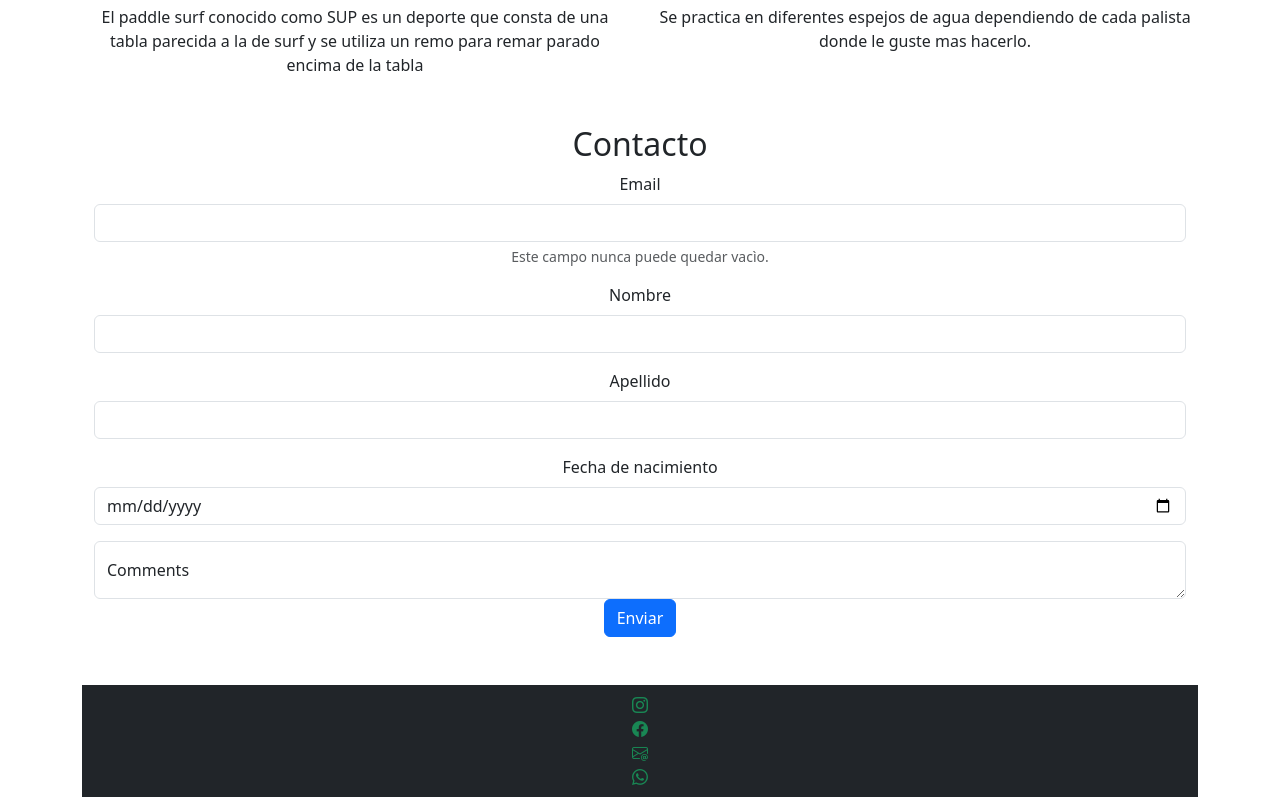
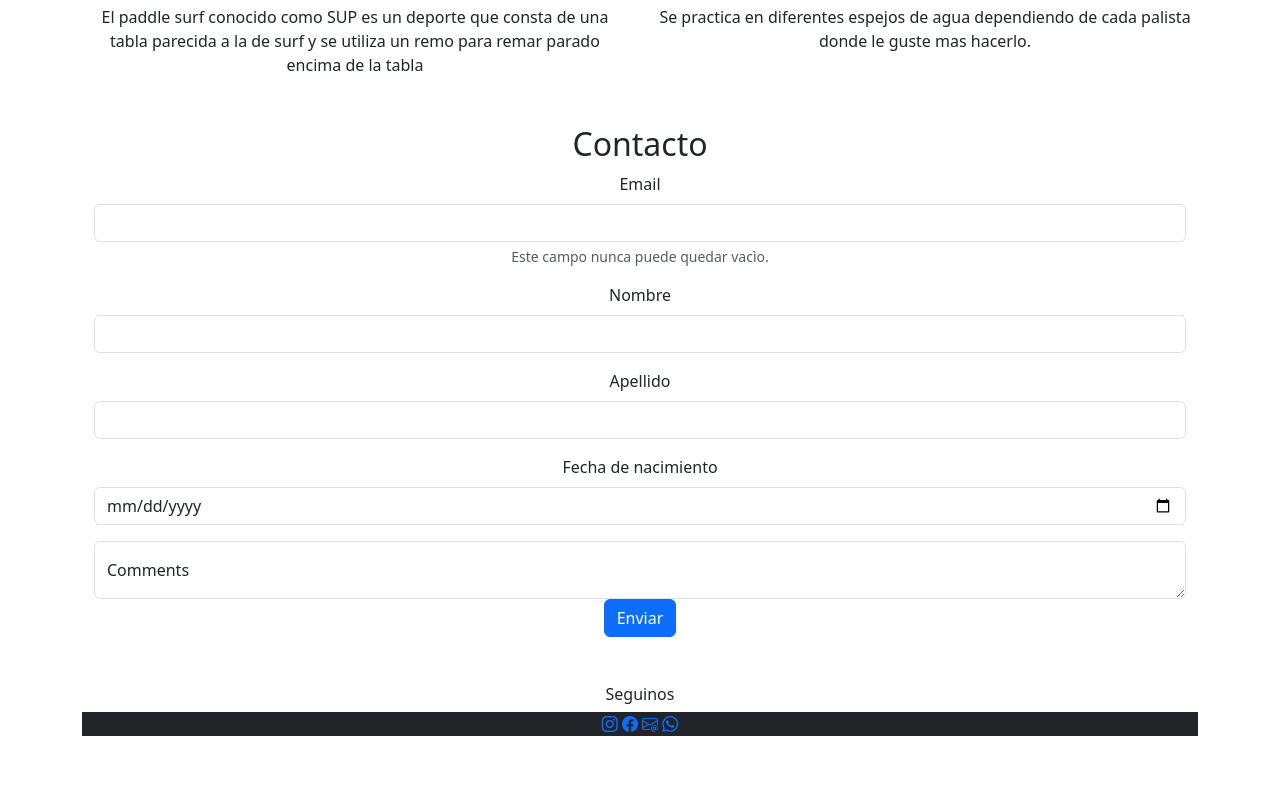
Before and after one commit to jaccapi/Preentrega3---jacqueline-Capitani, a plain HTML site: page index.html in a window 1280 px wide. Shown: the part 843-1640 px from the top of the page. After the commit the page ends 1579 px from the top, so only its background shows below. Drawn offline with nearby package versions, Linux system fonts and the light colour scheme.

Commit message:
actualizados

```diff
--- a/index.html
+++ b/index.html
@@ -61,7 +61,7 @@
                     <div class="card-body">
                         <h5 class="card-title">Disciplinas del SUP</h5>
                         <p class="card-text">Podemos encontrar diferentes disciplinas dentro del SUP, para mas información haz click debajo</p>
-                        <a href="#" class="btn btn-primary">Más Información</a>
+                        <a href="#" class="btn btn-primary" target="_blank">Más Información</a>
                     </div>
                 </div>
             </div>
@@ -70,7 +70,7 @@
                     <div class="card-body">
                         <h5 class="card-title">Tablas</h5>
                         <p class="card-text">Podemos encontrar diferentes disciplinas dentro del SUP, para mas información haz click debajo</p>
-                        <a href="Tablas.html" class="btn btn-primary">Más Información</a>
+                        <a href="Tablas.html" class="btn btn-primary" target="_blank">Más Información</a>
                     </div>
                 </div>
             </div><div class="col-md-3">
@@ -78,7 +78,7 @@
                     <div class="card-body">
                         <h5 class="card-title">Remos</h5>
                         <p class="card-text">Podemos encontrar diferentes disciplinas dentro del SUP, para mas información haz click debajo</p>
-                        <a href="Remos.html" class="btn btn-primary">Más Información</a>
+                        <a href="Remos.html" class="btn btn-primary" target="_blank">Más Información</a>
                     </div>
                 </div>
             </div><div class="col-md-3">
@@ -139,14 +139,22 @@
       </div>
 
 
+
     <footer>
-        <div class="container-fluid bg-dark p-2 text text-center mt-5">
-            <div class="row">
-                <div class="col"><a href="#" class="text-decoration-none text-success"><i class="bi bi-instagram"></i></a>
-                <div class="col"><a href="#" class="text-decoration-none text-success"><i class="bi bi-facebook"></i></a>
-                <div class="col"><a href="#" class="text-decoration-none text-success"><i class="bi bi-envelope-at"></i></a>
-                <div class="col"><a href="#" class="text-decoration-none text-success"><i class="bi bi-whatsapp"></i></a>
+        <div class="container mt-5"></div>
+        <h4>Seguinos</h4>
+        <div class="container mt-10 bg-dark">
+          <div class="footer-links">
+                <div class="social-link">
+                    <a href="#"><i class="bi bi-instagram"></i></a>
+                    <a href="#"><i class="bi bi-facebook"></i></a>
+                    <a href="#"><i class="bi bi-envelope-at"></i></a>
+                    <a href="#"><i class="bi bi-whatsapp"></i></a>
+                </div>
+            </div>
         </div>
+
+
     </footer>
     <!-- Enlace a los scripts de Bootstrap -->
 
--- a/styles.css
+++ b/styles.css
@@ -0,0 +1,21 @@
+.footer-row{
+   display: flex;
+}
+
+.footer-lins{
+    width: 25%;
+    padding: 0 15px;
+}
+
+.footer-links{
+    font size: 20px;
+}
+
+i{
+    font-size: 100%;
+
+}
+
+h4{
+    font-size: medium;
+}
```
Also changed, not shown: Remos.html (+3 -0 lines), Tablas.html (+4 -0 lines), disciplinas.html (+5 -0 lines).
